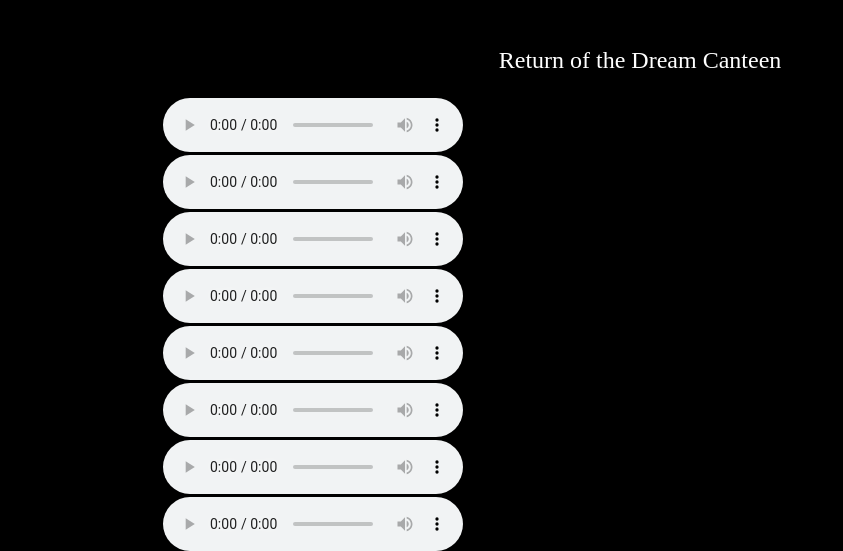
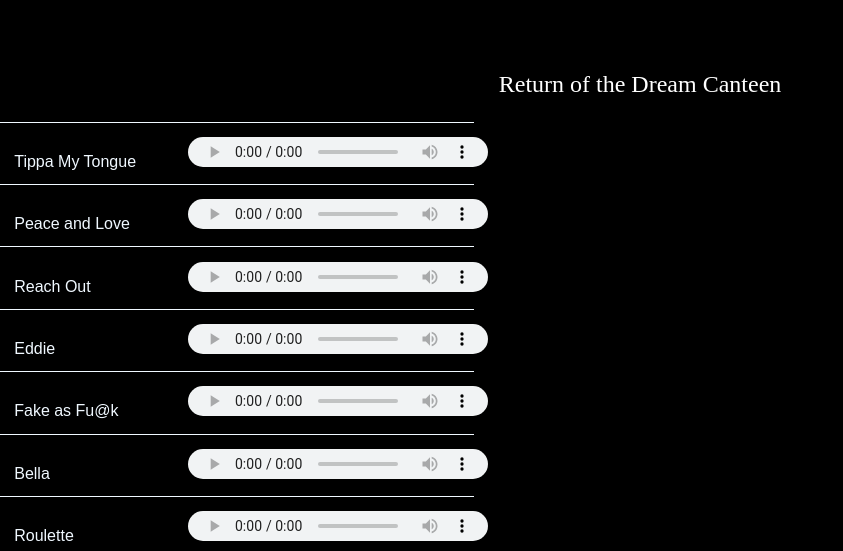
Before and after one commit to DanielBenatti/RedHotChiliPeppers, a plain HTML site: page music.html in a window 1280 px wide. Shown: the part 198-749 px from the top of the page, without its empty margins (0-843 px from the left). Drawn offline with Linux system fonts and the light colour scheme.

Commit message:
Add files via upload

```diff
--- a/css/style.css
+++ b/css/style.css
@@ -1,6 +1,5 @@
 .banner{
-    width: auto;
-    display: block;
+    width: 100%;
     margin: auto;
 }
 h1{
@@ -85,6 +84,18 @@ link:active{
     border-color: black;
     width: 90%;
 }
-a:hover{
+
+.tabela{
+    font-family: Arial, Helvetica, sans-serif;
+    border-collapse: collapse;
+    width: 100%;
 
 }
+td, th{
+    border-top: 1px solid aliceblue;
+    padding: 3%;
+    color: aliceblue;
+}
+audio{
+    height: 30px;
+}
```
